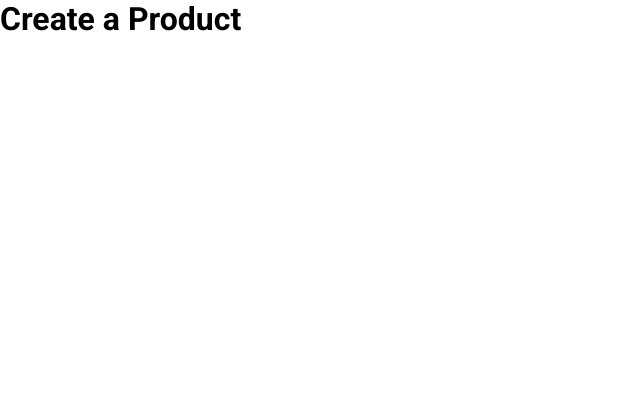
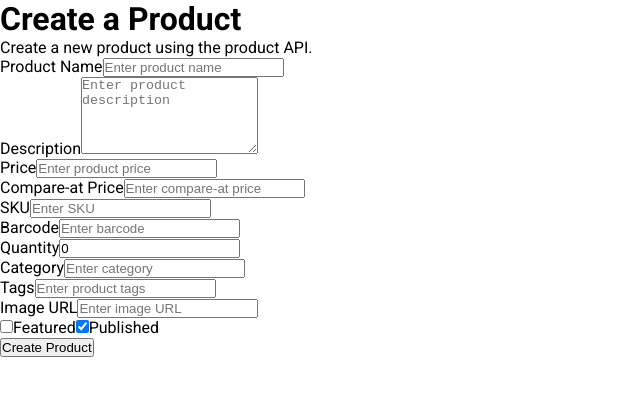
Before and after one commit to Xinfinitygen/Product-Creation-Application, a React (Vite) app: page / in a window 1280 px wide. Shown: the top 396 px of the page, without its empty margins (0-640 px from the left). Built offline with nearby package versions, Linux system fonts and the light colour scheme.

Commit message:
feat: add product form with react hook form

```diff
--- a/package.json
+++ b/package.json
@@ -11,7 +11,8 @@
   },
   "dependencies": {
     "react": "^19.2.8",
-    "react-dom": "^19.2.8"
+    "react-dom": "^19.2.8",
+    "react-hook-form": "^7.87.0"
   },
   "devDependencies": {
     "@eslint/js": "^10.0.1",
--- a/src/App.jsx
+++ b/src/App.jsx
@@ -1,4 +1,4 @@
-import { ProductCreation } from "./pages/productCreation";
+import  ProductCreation  from "../src/pages/productCreation";
 
 import "./index.css";
 function App() {
--- a/src/components/FormButton.jsx
+++ b/src/components/FormButton.jsx
@@ -1,7 +1,8 @@
-export function FormButton ({ children, type = "submit", disabled = false}) {
+function FormButton ({ children, type = "submit", disabled = false}) {
     return (
         <button typeof={type} disabled={disabled}>
             {children}
         </button>
     );
 }
+export default FormButton;
--- a/src/components/FormInput.jsx
+++ b/src/components/FormInput.jsx
@@ -1,12 +1,11 @@
 // Form Input Component
-export function FormInput({
+function FormInput({
     label,
     name,
     type = "text",
-    value,
-    onChange,
     placeholder,
     error,
+    ...inputProps
 }) {
     return (
         <div className="form-field">
@@ -16,12 +15,13 @@ export function FormInput({
                 id={name}
                 name={name}
                 type={type}
-                value={value}
-                onChange={onChange}
                 placeholder={placeholder}
+                {...inputProps}
             />
 
             {error && <p className="form-error">{error}</p>}
         </div>
-    )
+    );
 }
+
+export default FormInput;
--- a/src/components/FormTextarea.jsx
+++ b/src/components/FormTextarea.jsx
@@ -1,11 +1,9 @@
-// Form TextArea Component
-export function FormTextarea({
+function FormTextarea({
   label,
   name,
-    value,
-    onChange,
   placeholder,
   error,
+  ...textareaProps
 }) {
   return (
     <div className="form-field">
@@ -14,13 +12,14 @@ export function FormTextarea({
       <textarea
         id={name}
         name={name}
-                value={value}
-                onChange={onChange}
         placeholder={placeholder}
-                rows= "5"
+        rows="5"
+        {...textareaProps}
       />
 
       {error && <p className="form-error">{error}</p>}
     </div>
-    )
+  );
 }
+
+export default FormTextarea;
--- a/src/forms/productFormWithLibrary.jsx
+++ b/src/forms/productFormWithLibrary.jsx
@@ -0,0 +1,194 @@
+import { useForm } from "react-hook-form";
+import FormInput from "../components/FormInput";
+import FormTextarea from "../components/FormTextarea";
+import FormButton from "../components/FormButton";
+import { createProduct } from "../services/productApi";
+
+function ProductFormWithLibrary() {
+    const {
+        register,
+        handleSubmit,
+        reset,
+        formState: { errors, isSubmitting },
+    } = useForm({
+        defaultValues: {
+            name: "",
+            description: "",
+            price: "",
+            compareAtPrice: "",
+            sku: "",
+            barcode: "",
+            quantity: 0,
+            category: "",
+            tags: "",
+            images: "",
+            featured: false,
+            published: true,
+        },
+    });
+
+
+    const onSubmit = async (data) => {
+        try {
+            // Convert the form values into the format expected by the API.
+            const productData = {
+                name: data.name.trim(),
+                description: data.description.trim() || null,
+                price: Number(data.price),
+                compareAtPrice:
+                    data.compareAtPrice === ""
+                        ? null
+                        : Number(data.compareAtPrice),
+                sku: data.sku.trim() || null,
+                quantity: Number(data.quantity),
+                category: data.category.trim() || null,
+                tags: data.tags.trim() || null,
+                images: data.images.trim()
+                    ? JSON.stringify([data.images.trim()])
+                    : "[]",
+                featured: data.featured,
+                published: data.published,
+            };
+
+            // Send the product data to the API.
+            const createdProduct = await createProduct(productData);
+
+            console.log("Created product:", createdProduct);
+
+            alert("Product created successfully!");
+
+            // Clear the form after successful submission.
+            reset();
+        } catch (error) {
+            // Display an error if the API request fails.
+            alert(error.message);
+        }
+    };
+    return (
+        <form onSubmit={handleSubmit(onSubmit)}>
+            <FormInput
+                label="Product Name"
+                name="name"
+                placeholder="Enter product name"
+                error={errors.name?.message}
+                {...register("name", {
+                    required: "Product name is required.",
+                    maxLength: {
+                        value: 500,
+                        message: "Product name must not exceed 500 characters.",
+                    },
+                })}
+            />
+
+            <FormTextarea
+                label="Description"
+                name="description"
+                placeholder="Enter product description"
+                {...register("description")}
+            />
+
+            <FormInput
+                label="Price"
+                name="price"
+                type="number"
+                placeholder="Enter product price"
+                error={errors.price?.message}
+                {...register("price", {
+                    required: "Price is required.",
+                    min: {
+                        value: 0,
+                        message: "Price cannot be negative.",
+                    },
+                })}
+            />
+
+            <FormInput
+                label="Compare-at Price"
+                name="compareAtPrice"
+                type="number"
+                placeholder="Enter compare-at price"
+                error={errors.compareAtPrice?.message}
+                {...register("compareAtPrice", {
+                    min: {
+                        value: 0,
+                        message: "Compare-at price cannot be negative.",
+                    },
+                })}
+            />
+
+            <FormInput
+                label="SKU"
+                name="sku"
+                placeholder="Enter SKU"
+                {...register("sku")}
+            />
+
+            <FormInput
+                label="Barcode"
+                name="barcode"
+                placeholder="Enter barcode"
+                {...register("barcode")}
+            />
+
+            <FormInput
+                label="Quantity"
+                name="quantity"
+                type="number"
+                placeholder="Enter quantity"
+                error={errors.quantity?.message}
+                {...register("quantity", {
+                    min: {
+                        value: 0,
+                        message: "Quantity cannot be negative.",
+                    },
+                })}
+            />
+
+            <FormInput
+                label="Category"
+                name="category"
+                placeholder="Enter category"
+                {...register("category")}
+            />
+
+            <FormInput
+                label="Tags"
+                name="tags"
+                placeholder="Enter product tags"
+                {...register("tags")}
+            />
+
+            <FormInput
+                label="Image URL"
+                name="images"
+                type="url"
+                placeholder="Enter image URL"
+                {...register("images")}
+            />
+
+            <div>
+                <label>
+                    <input
+                        type="checkbox"
+                        {...register("featured")}
+                    />
+                    Featured
+                </label>
+
+                <label>
+                    <input
+                        type="checkbox"
+                        {...register("published")}
+                    />
+                    Published
+                </label>
+            </div>
+
+            <FormButton disabled={isSubmitting}>
+                {isSubmitting ? "Creating..." : "Create Product"}
+            </FormButton>
+        </form>
+    )
+}
+
+export default ProductFormWithLibrary;
--- a/src/forms/productFormWithoutLibrary.jsx
+++ b/src/forms/productFormWithoutLibrary.jsx
@@ -4,7 +4,7 @@ import { FormTextarea } from "../components/FormTextarea";
 import { FormButton } from "../components/FormButton";
 import { createProduct } from "../services/productApi";
 
-export function ProductFormWithoutLibrary() {
+function ProductFormWithoutLibrary() {
 
     // Store all values entered into the product form.
     const [formData, setFormData] = useState({
@@ -292,3 +292,5 @@ export function ProductFormWithoutLibrary() {
         </form>
     );
 }
+
+export default ProductFormWithoutLibrary;
--- a/src/pages/productCreation.jsx
+++ b/src/pages/productCreation.jsx
@@ -1,5 +1,15 @@
-export function ProductCreation() {
+import ProductFormWithLibrary from "../forms/productFormWithLibrary";
+function ProductCreation() {
     return (
-        <h1>Create a Product</h1>
-    )
+        <main>
+            <h1>Create a Product</h1>
+            <p>Create a new product using the product API.</p>
+
+            < ProductFormWithLibrary />
+
+        </main>
+
+    );
 }
+
+export default ProductCreation;
```
Also changed, not shown: 1 other file (tests, documents, lock files or other folders). Lines whose indentation alone changed are shown as unchanged.
